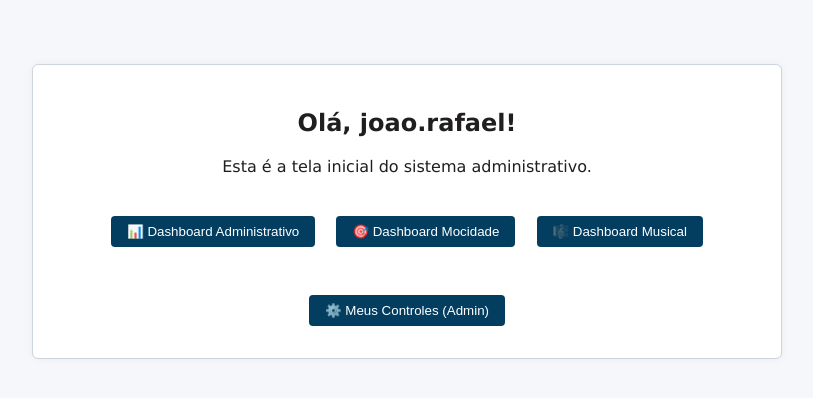
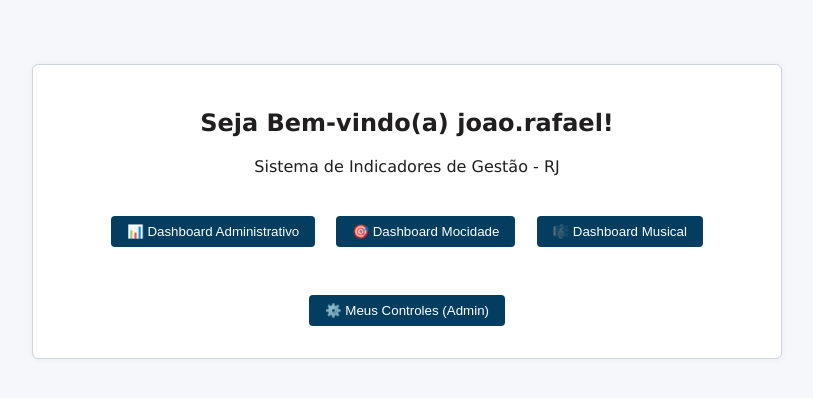
Before and after one commit to joaormbarbosa/GAE-RJ, a Django app: page / in a window 1280 px wide. Shown: the part 86-484 px from the top of the page, without its empty margins (233-1046 px from the left). Run offline with Django 5.2, Linux system fonts and the light colour scheme; a user stored in the database is signed in.

Commit message:
Atulização dos links dos Dashboards Administrativo e Musical

```diff
--- a/estrutura/templates/bi.html
+++ b/estrutura/templates/bi.html
@@ -40,7 +40,7 @@
 <h2 style="text-align: center;">Dashboard de Indicadores</h2>
 
 <iframe title="Indicadores Regionais - Power BI" width="100%" height="750"
-    src="https://app.powerbi.com/view?r=eyJrIjoiZjYxMDQ3YWItZmE2YS00OTdhLTlmYTYtM2E5ODBjMWQ1YjMyIiwidCI6ImNmMzE3Y2ViLTA1M2EtNDYyMy04Y2RmLWU4NWM1NjgxNTdmOCJ9&pageName=4e5032f6e3956f37f488"
+    src="https://app.powerbi.com/view?r=eyJrIjoiOTNmYTdjZWEtMWQ2My00NDM3LThmOTItNjJhMjEzOWRmOWEzIiwidCI6ImNmMzE3Y2ViLTA1M2EtNDYyMy04Y2RmLWU4NWM1NjgxNTdmOCJ9"
     frameborder="0" allowfullscreen="true">
 </iframe>
 
--- a/estrutura/templates/bi_musical.html
+++ b/estrutura/templates/bi_musical.html
@@ -37,7 +37,7 @@
 <h2 style="text-align: center;">Painel de Indicadores - Musical</h2>
 
 <iframe width="100%" height="750"
-    src="https://app.powerbi.com/reportEmbed?reportId=d7df83d2-f78f-48e9-9a91-0fd2bb3c2516&autoAuth=true&ctid=cf317ceb-053a-4623-8cdf-e85c568157f8"
+    src="https://app.powerbi.com/view?r=eyJrIjoiOTViZjllNjMtNmIwYy00OTY2LTg1ZjUtZDk4ODQzZDNiYzNkIiwidCI6ImNmMzE3Y2ViLTA1M2EtNDYyMy04Y2RmLWU4NWM1NjgxNTdmOCJ9&pageName=99c58aea2259ee338416"
     frameborder="0" allowfullscreen></iframe>
 
 <script>
--- a/estrutura/templates/home.html
+++ b/estrutura/templates/home.html
@@ -1,11 +1,11 @@
 {% extends "base.html" %}
 
-{% block title %}Bem-vindo(a){% endblock %}
+{% block title %}A Paz de Deus, Caro(a) Irmã(o)!{% endblock %}
 
 {% block content %}
 <div class="card" style="text-align: center;">
-    <h2>Olá, {{ request.user.first_name|default:request.user.username }}!</h2>
-    <p>Esta é a tela inicial do sistema administrativo.</p>
+    <h2>Seja Bem-vindo(a) {{ request.user.first_name|default:request.user.username }}!</h2>
+    <p>Sistema de Indicadores de Gestão - RJ</p>
 
     <div style="margin-top: 2rem;">
         <!-- Botão para o BI Administrativo -->
```
